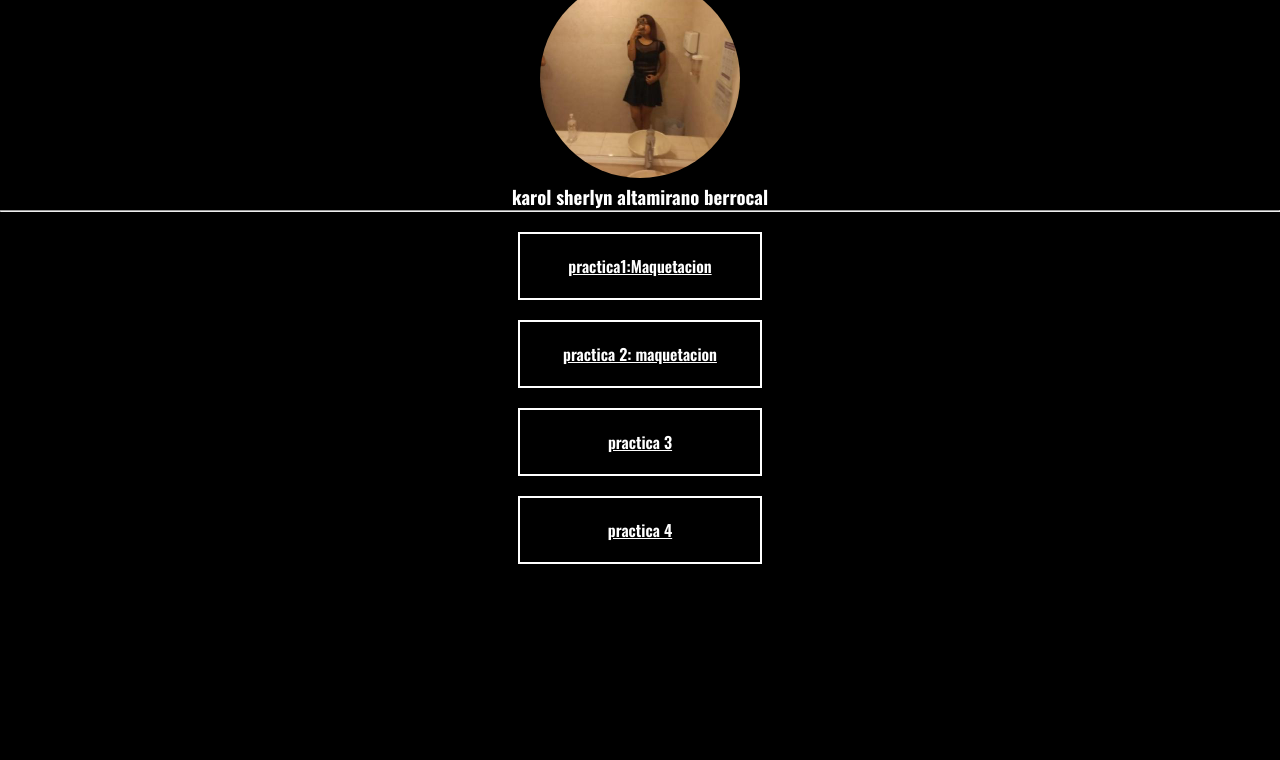
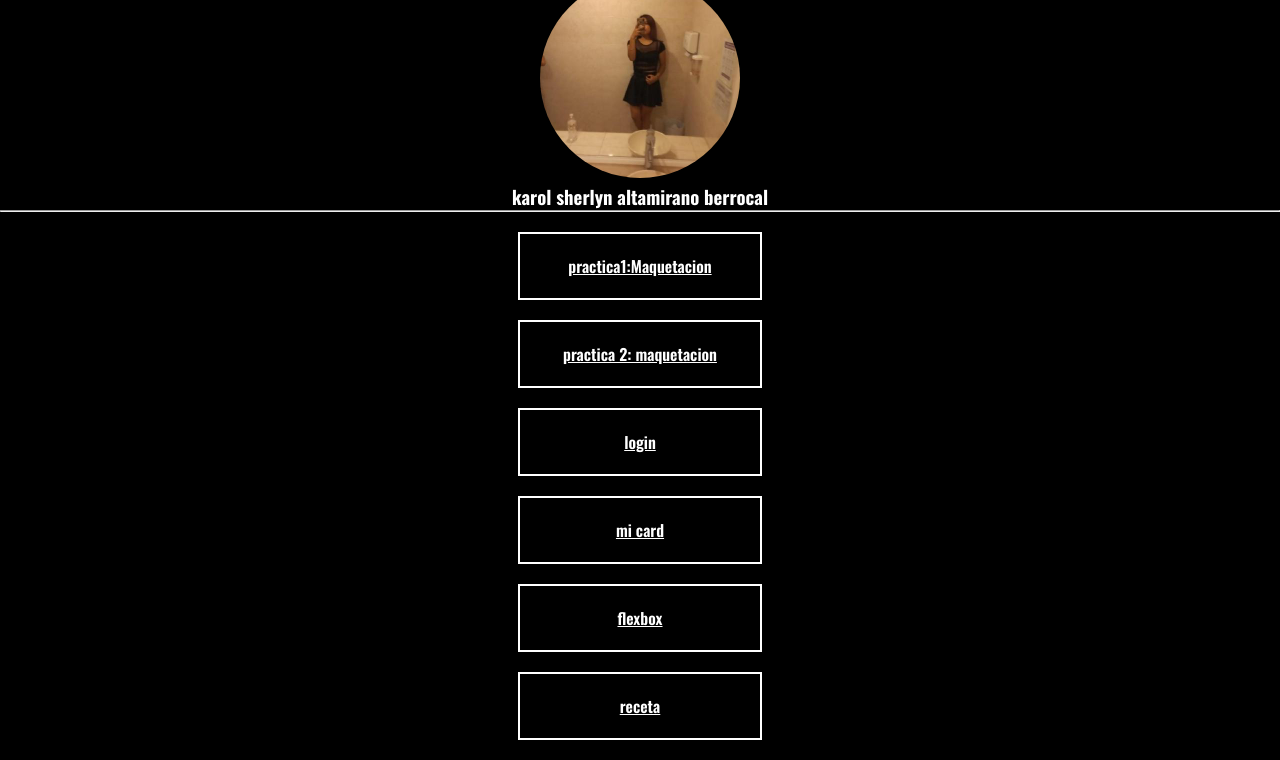
Before and after one commit to Jorge1911/css-505, a plain HTML site: page index.html in a window 1280 px wide. Shown: the part 69-829 px from the top of the page. Before the commit the page ends 800 px from the top, so only its background shows below. Drawn offline with nearby package versions, Linux system fonts and the light colour scheme.

Commit message:
actulizacion 1.2

```diff
--- a/index.html
+++ b/index.html
@@ -15,8 +15,10 @@
 <ul>
     <li><a href="maquetacion\index.html">practica1:Maquetacion</a></li>
     <li><a href="maquetacion2\index.html">practica 2: maquetacion</a></li>
-    <li><a href="carta\index.html">practica 3</a></li>
-    <li><a href="03_login\index.html">practica 4 </a></li>
+    <li><a href="03_login\index.html">login </a></li>
+    <li><a href="card\index.html">mi card</a></li>
+    <li><a href="flexbox/index.html">flexbox</a></li>
+    <li><a href="pizza/index.html">receta</a></li>
 </ul>
 
 </body>
```
Also changed, not shown: card/imagen.png (renamed from carta/imagen.png), card/index.html (renamed from carta/index.html), card/style.css (renamed from carta/style.css).
